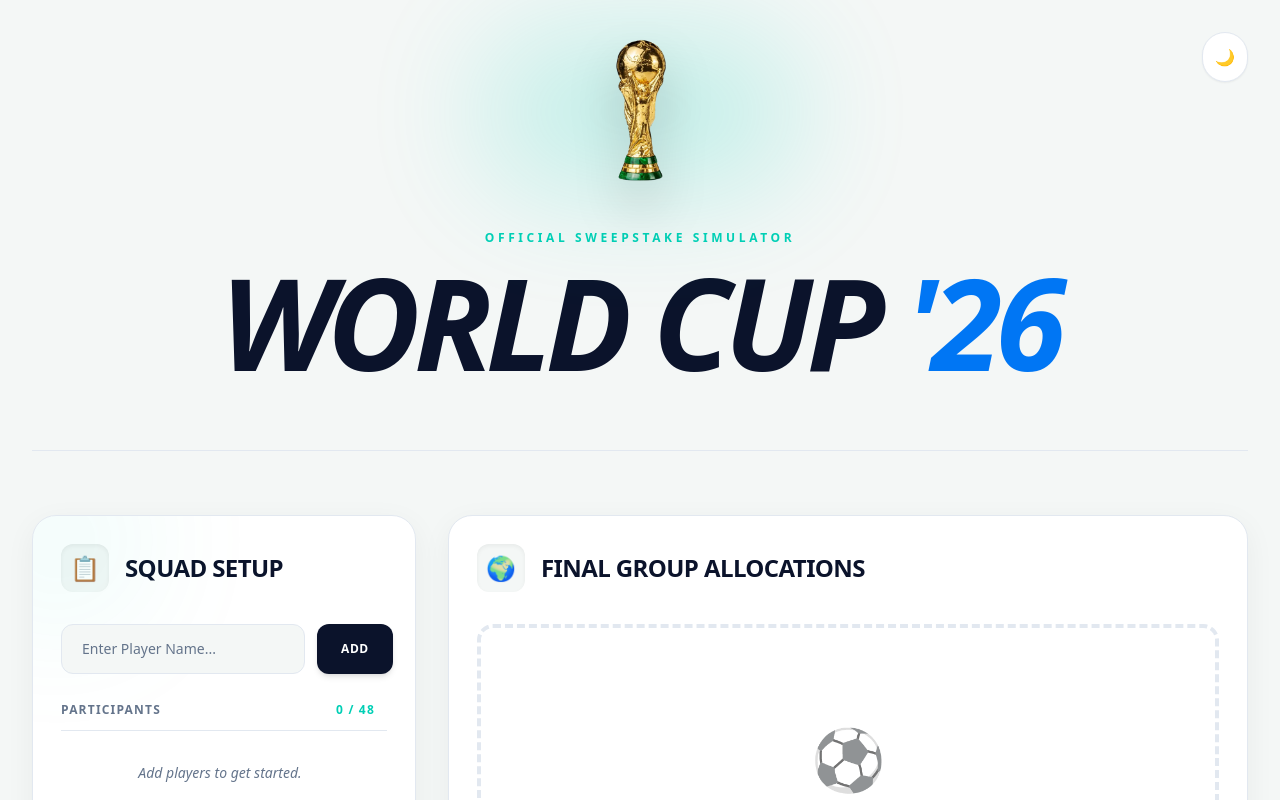
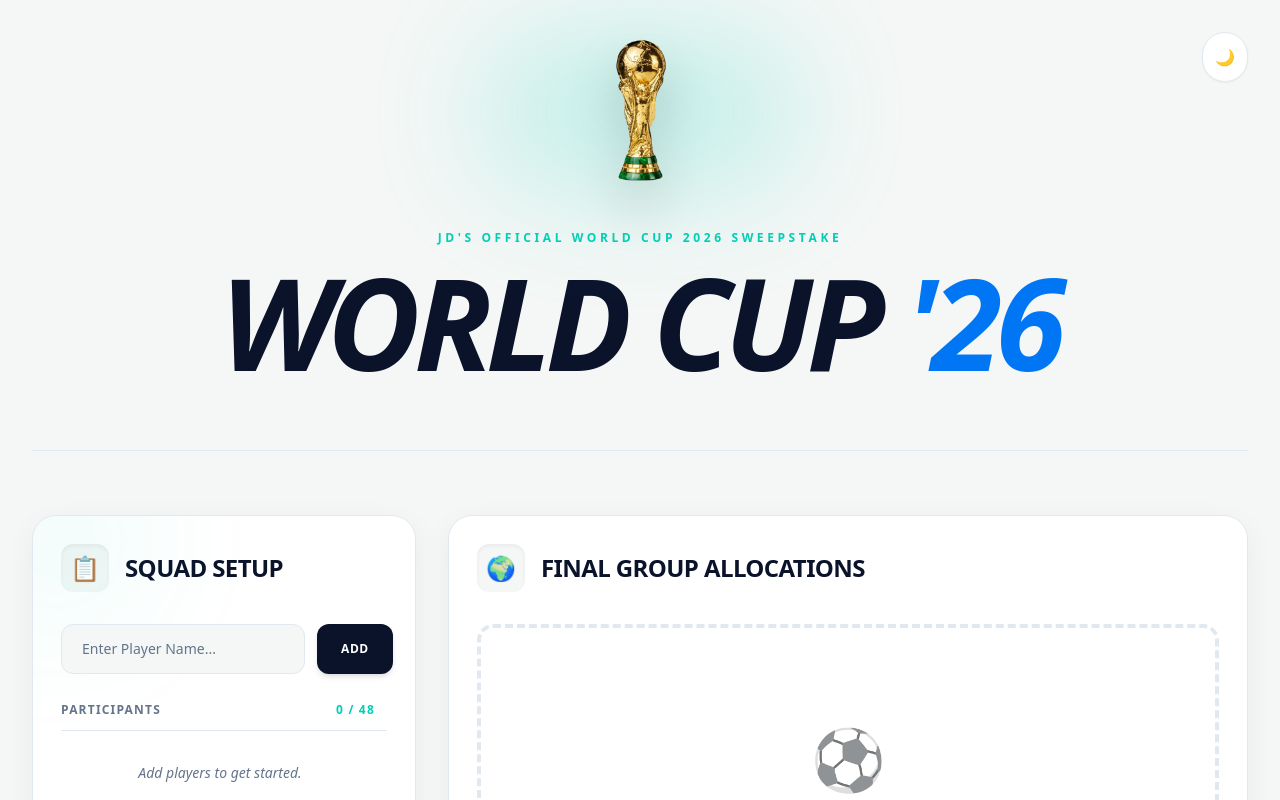
Before and after one commit to jordandavidson1990/world-cup-26, a Next.js app: page / in a window 1280 px wide. Shown: the top 800 px of the page. Built offline with nearby package versions, Linux system fonts and the light colour scheme.

Commit message:
Adds branding

```diff
--- a/app/components/Header.tsx
+++ b/app/components/Header.tsx
@@ -8,7 +8,6 @@ interface HeaderProps {
 export default function Header({ theme, toggleTheme }: HeaderProps) {
   return (
     <header className="max-w-7xl mx-auto text-center flex flex-col items-center mb-10 md:mb-16 border-b border-fifa-border pb-10 md:pb-16 relative">
-      {/* Theme Toggle Button */}
       <button
         onClick={toggleTheme}
         className="absolute top-0 right-0 p-3 rounded-full bg-fifa-card border border-fifa-border hover:border-fifa-primary transition-all duration-300 shadow-sm"
@@ -16,12 +15,8 @@ export default function Header({ theme, toggleTheme }: HeaderProps) {
         {theme === "day" ? "🌙" : "☀️"}
       </button>
 
-      {/* Hero Logo Container */}
       <div className="relative group mb-8 transition-transform duration-500 hover:scale-[1.02]">
-        {/* Soft Glow Effect */}
         <div className="absolute inset-0 bg-fifa-primary blur-[60px] opacity-20 rounded-full"></div>
-
-        {/* Image Container - No Circle, just clean display */}
         <div className="relative w-48 h-24 md:w-80 md:h-40">
           <Image
             src="/logo.png"
@@ -33,10 +28,9 @@ export default function Header({ theme, toggleTheme }: HeaderProps) {
         </div>
       </div>
 
-      {/* Updated Branding */}
       <div className="space-y-2">
         <span className="inline-block py-1 px-4 rounded-full bg-fifa-primary/10 text-fifa-primary text-[10px] md:text-xs font-black uppercase tracking-[0.3em]">
-          Official Sweepstake Simulator
+          JD&apos;s Official World Cup 2026 Sweepstake
         </span>
         <h1 className="text-5xl md:text-9xl font-black uppercase tracking-tighter text-fifa-dark italic">
           World Cup <span className="text-fifa-accent">&apos;26</span>
```
